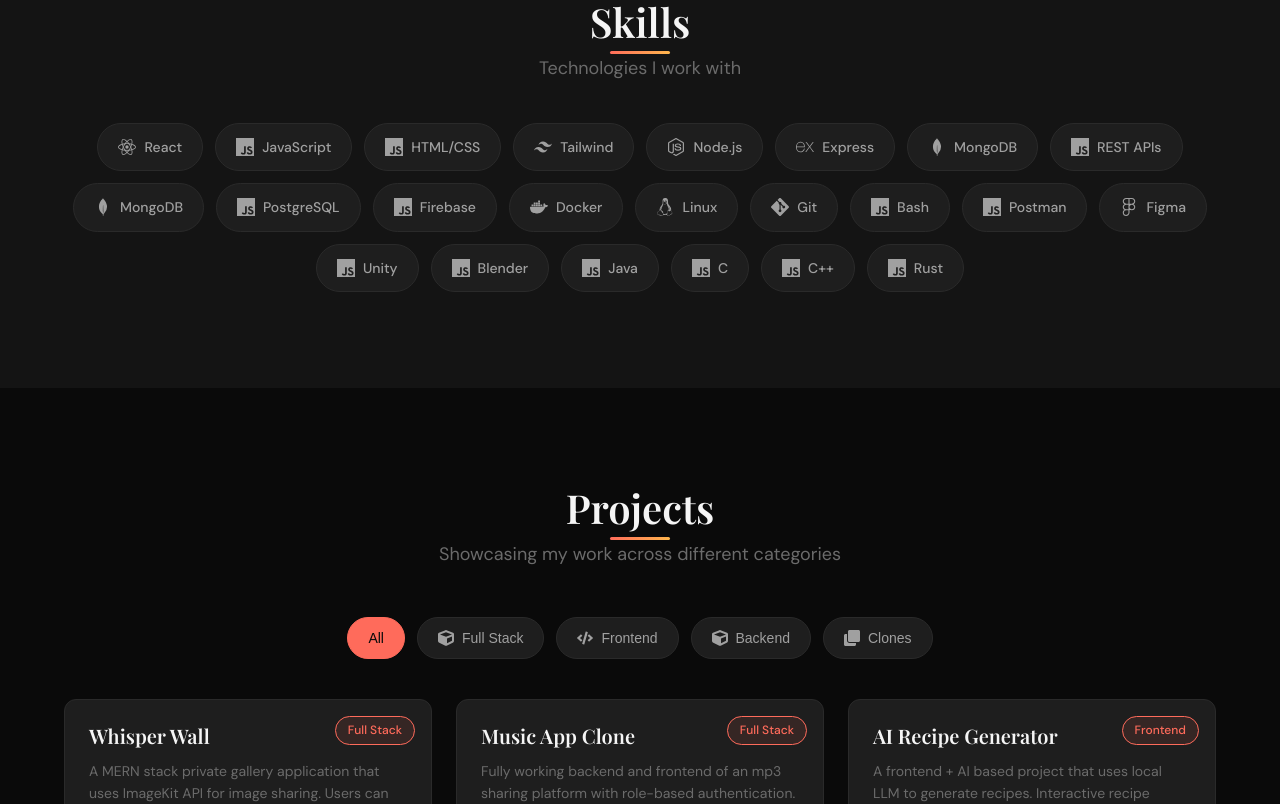
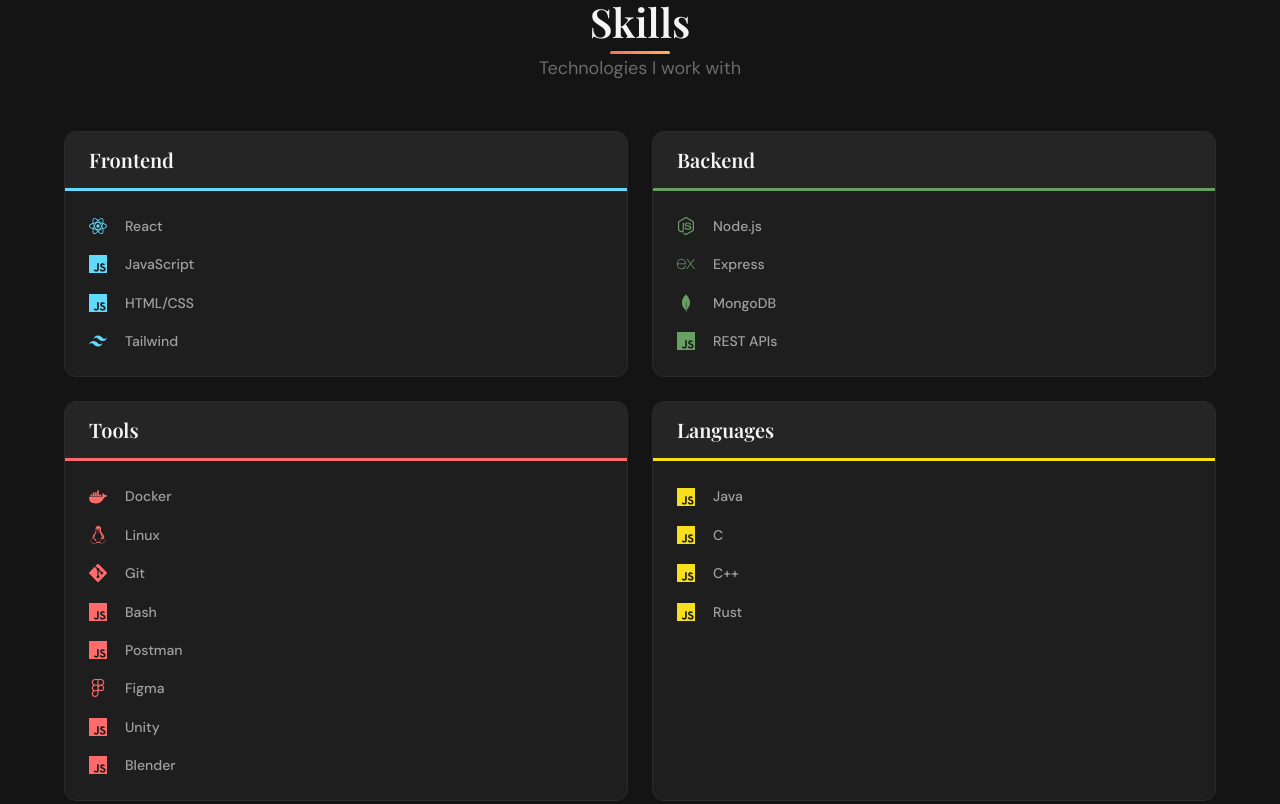
Before and after one commit to vineet1cg/PORTFOLIO, a React (Vite) app: page / in a window 1280 px wide. Shown: the part 1260-2064 px from the top of the page. Built offline with nearby package versions, Linux system fonts and the light colour scheme.

Commit message:
Redesign Skills with 4 categories in card style

```diff
--- a/src/components/Skills.jsx
+++ b/src/components/Skills.jsx
@@ -23,13 +23,27 @@ const skillIcons = {
   'Linux': SiLinux
 }
 
-const allSkills = [
-  ...portfolioData.skills.frontend,
-  ...portfolioData.skills.backend,
-  ...portfolioData.skills.databases,
-  ...portfolioData.skills.devops,
-  ...portfolioData.skills.tools,
-  ...portfolioData.skills.languages
+const skillCategories = [
+  {
+    title: 'Frontend',
+    skills: portfolioData.skills.frontend,
+    color: '#61DAFB'
+  },
+  {
+    title: 'Backend',
+    skills: portfolioData.skills.backend,
+    color: '#68A063'
+  },
+  {
+    title: 'Tools',
+    skills: [...portfolioData.skills.devops, ...portfolioData.skills.tools],
+    color: '#FF6B6B'
+  },
+  {
+    title: 'Languages',
+    skills: portfolioData.skills.languages,
+    color: '#F7DF1E'
+  }
 ]
 
 function Skills() {
@@ -47,24 +61,42 @@ function Skills() {
           <p className={styles.subtitle}>Technologies I work with</p>
         </motion.div>
 
-        <div className={styles.skillGrid}>
-          {allSkills.map((skill, index) => {
+        <div className={styles.categoriesGrid}>
+          {skillCategories.map((category, catIndex) => (
+            <motion.div
+              key={category.title}
+              className={styles.categoryCard}
+              initial={{ opacity: 0, y: 20 }}
+              whileInView={{ opacity: 1, y: 0 }}
+              viewport={{ once: true }}
+              transition={{ duration: 0.5, delay: catIndex * 0.1 }}
+            >
+              <div className={styles.categoryHeader} style={{ borderColor: category.color }}>
+                <h3 className={styles.categoryTitle}>{category.title}</h3>
+              </div>
+              <div className={styles.skillList}>
+                {category.skills.map((skill, skillIndex) => {
                   const Icon = skillIcons[skill] || SiJavascript
                   return (
                     <motion.div
                       key={skill}
                       className={styles.skillItem}
-                initial={{ opacity: 0, y: 10 }}
-                whileInView={{ opacity: 1, y: 0 }}
+                      initial={{ opacity: 0, x: -10 }}
+                      whileInView={{ opacity: 1, x: 0 }}
                       viewport={{ once: true }}
-                transition={{ duration: 0.4, delay: index * 0.03 }}
-                whileHover={{ y: -5 }}
+                      transition={{ duration: 0.3, delay: (catIndex * 0.1) + (skillIndex * 0.05) }}
+                      whileHover={{ x: 5 }}
                     >
-                <span className={styles.skillIcon}><Icon /></span>
-                <span>{skill}</span>
+                      <span className={styles.skillIcon} style={{ color: category.color }}>
+                        <Icon />
+                      </span>
+                      <span className={styles.skillName}>{skill}</span>
                     </motion.div>
                   )
                 })}
+              </div>
+            </motion.div>
+          ))}
         </div>
       </div>
     </section>
--- a/src/components/Skills.module.css
+++ b/src/components/Skills.module.css
@@ -12,7 +12,7 @@
 
 .header {
   text-align: center;
-  margin-bottom: var(--space-10);
+  margin-bottom: var(--space-12);
 }
 
 .title {
@@ -39,46 +39,66 @@
   color: var(--text-muted);
 }
 
-.skillGrid {
-  display: flex;
-  flex-wrap: wrap;
-  justify-content: center;
-  gap: var(--space-3);
+.categoriesGrid {
+  display: grid;
+  grid-template-columns: repeat(2, 1fr);
+  gap: var(--space-6);
+}
+
+.categoryCard {
+  background: var(--bg-surface);
+  border: 1px solid var(--border-subtle);
+  border-radius: var(--radius-lg);
+  overflow: hidden;
+}
+
+.categoryHeader {
+  padding: var(--space-4) var(--space-6);
+  border-bottom: 3px solid;
+  background: var(--bg-elevated);
+}
+
+.categoryTitle {
+  font-size: var(--text-xl);
+  font-weight: 600;
+  color: var(--text-primary);
+}
+
+.skillList {
+  padding: var(--space-4) var(--space-6);
 }
 
 .skillItem {
-  display: inline-flex;
+  display: flex;
   align-items: center;
-  gap: var(--space-2);
-  padding: var(--space-3) var(--space-5);
-  background: var(--bg-surface);
-  border: 1px solid var(--border-subtle);
-  border-radius: var(--radius-full);
-  font-size: var(--text-sm);
-  color: var(--text-secondary);
-  font-weight: 500;
+  gap: var(--space-3);
+  padding: var(--space-2) 0;
   transition: all var(--transition-fast);
-}
-
-.skillItem:hover {
-  border-color: var(--accent-coral);
-  color: var(--accent-coral);
-  transform: translateY(-5px);
 }
 
 .skillIcon {
   display: flex;
   align-items: center;
   font-size: var(--text-lg);
+  min-width: 24px;
+}
+
+.skillName {
+  font-size: var(--text-sm);
+  color: var(--text-secondary);
+  font-weight: 500;
 }
 
 @media (max-width: 768px) {
-  .skillItem {
-    padding: var(--space-2) var(--space-4);
-    font-size: var(--text-xs);
+  .categoriesGrid {
+    grid-template-columns: 1fr;
   }
 
-  .skillIcon {
-    font-size: var(--text-base);
+  .categoryHeader {
+    padding: var(--space-3) var(--space-4);
+  }
+
+  .skillList {
+    padding: var(--space-3) var(--space-4);
   }
 }
```
Lines whose indentation alone changed are shown as unchanged.
